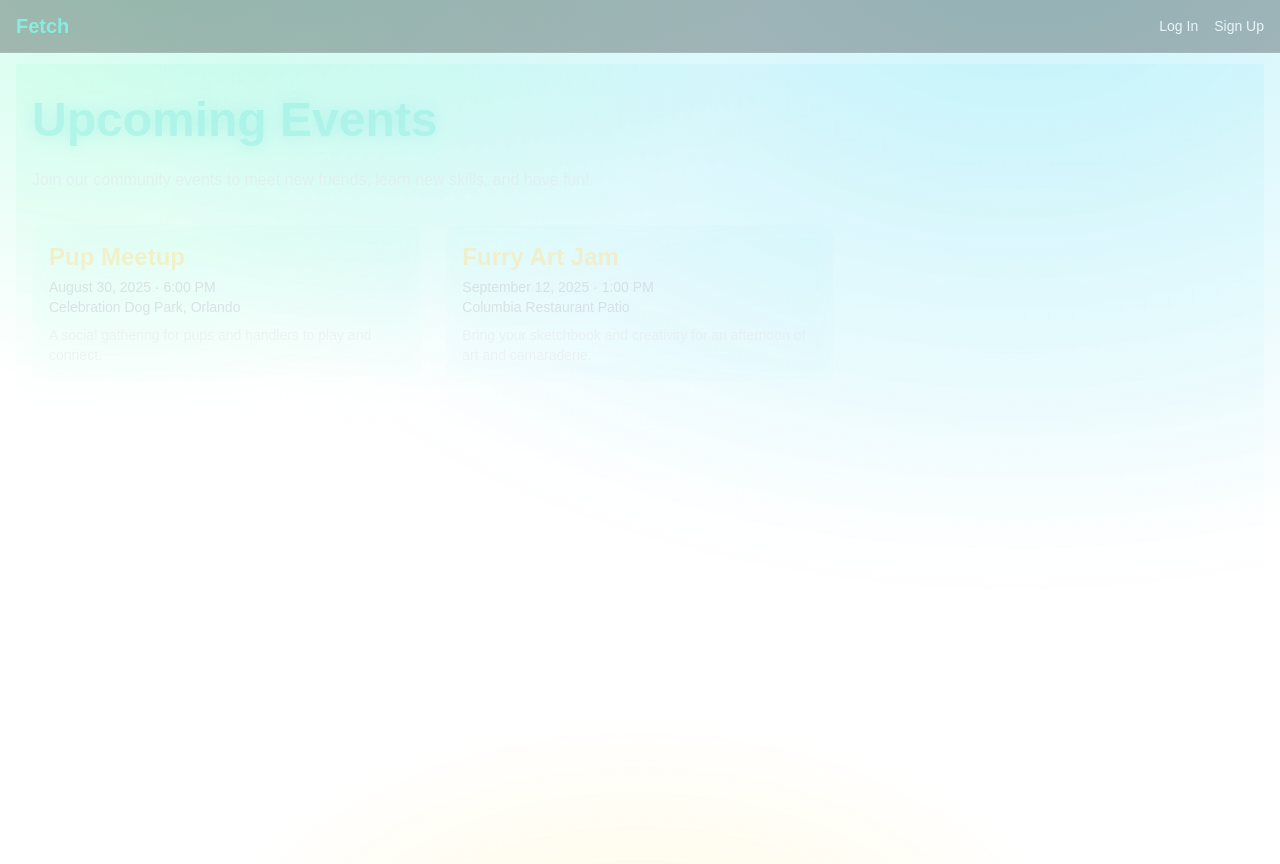
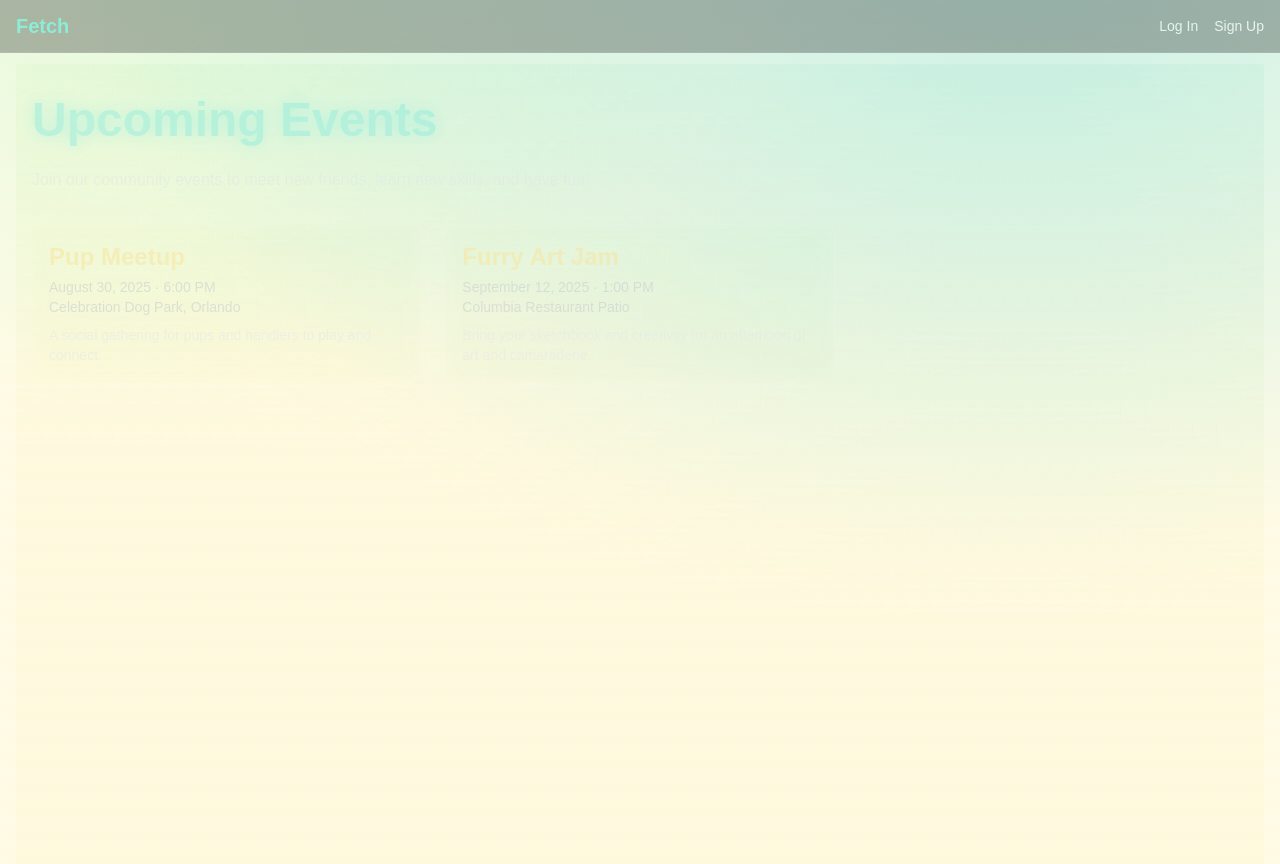
Before and after one commit to earth2luke/fetch-app, a Next.js app: page /events in a window 1280 px wide. Built offline with nearby package versions, Linux system fonts and the light colour scheme; no server answers.

Commit message:
Fix neon.css: restore glass styles and gradients to address high contrast issue

```diff
--- a/app/neon.css
+++ b/app/neon.css
@@ -1,17 +1,16 @@
-
 @tailwind base;
 @tailwind components;
 @tailwind utilities;
 
-/* Subtle animated grid bg you can place behind sections */
+/* Subtle animated grid you can place behind sections */
 .bg-neon-grid {
   background:
-    radial-gradient(60rem 40rem at 80% -10%, rgba(34,211,238,.25), transparent),
-    radial-gradient(40rem 30rem at 10% -10%, rgba(16,247,165,.22), transparent),
-    radial-gradient(30rem 20rem at 50% 120%, rgba(253,224,71,.15), transparent),
-    linear-gradient(to right, rgba(255,255,255,0.06) 1px, transparent 1px),
-    linear-gradient(to bottom, rgba(255,255,255,0.06) 1px, transparent 1px);
-  background-size: auto, auto, auto, 24px 24px, 24px 24px;
+    radial-gradient(60rem 40rem at 80% -10%, rgba(34, 211, 238, .25), transparent),
+    radial-gradient(40rem 30rem at 10% -10%, rgba(16, 247, 165, .12), transparent),
+    radial-gradient(30rem 20rem at 50% 100%, rgba(253, 224, 71, .15), transparent),
+    linear-gradient(to right, rgba(255, 255, 255, 0.1) 0px, transparent 1px),
+    linear-gradient(to bottom, rgba(255, 255, 255, 0.1) 0px, transparent 1px);
+  background-size: auto, auto, 24px 24px, 24px 24px;
   animation: gridPulse 6s ease-in-out infinite alternate;
 }
 
@@ -22,7 +21,8 @@
 
 /* Glassmorphism panel style */
 .glass {
-  background: rgba(255, 255, 255, .06);
-  border: 1px solid rgba(255, 255, 255, .10);
+  background: rgba(255, 255, 255, 0.06);
+  border: 1px solid rgba(255, 255, 255, 0.10);
   box-shadow: var(--tw-shadow), 0 0 0 rgba(0, 0, 0, 0);
-  backdrop-filter: blur(10px);}
+  backdrop-filter: blur(10px);
+}
```
